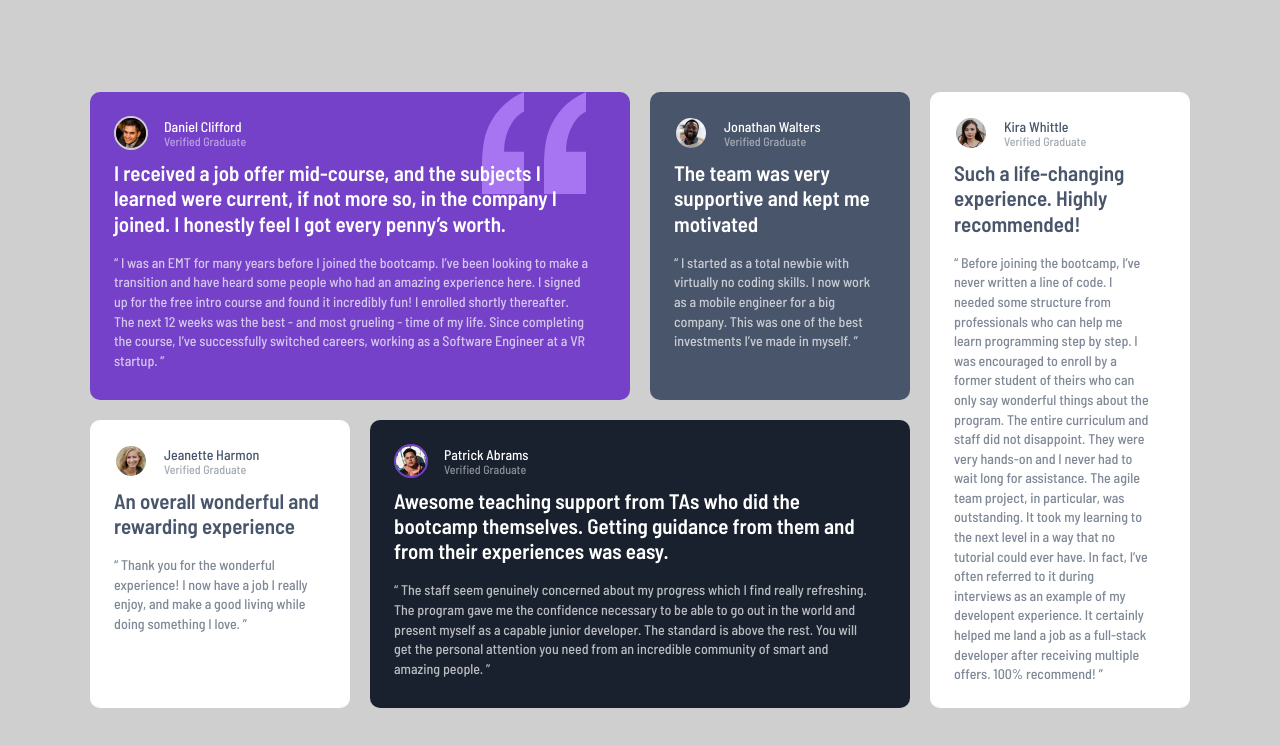
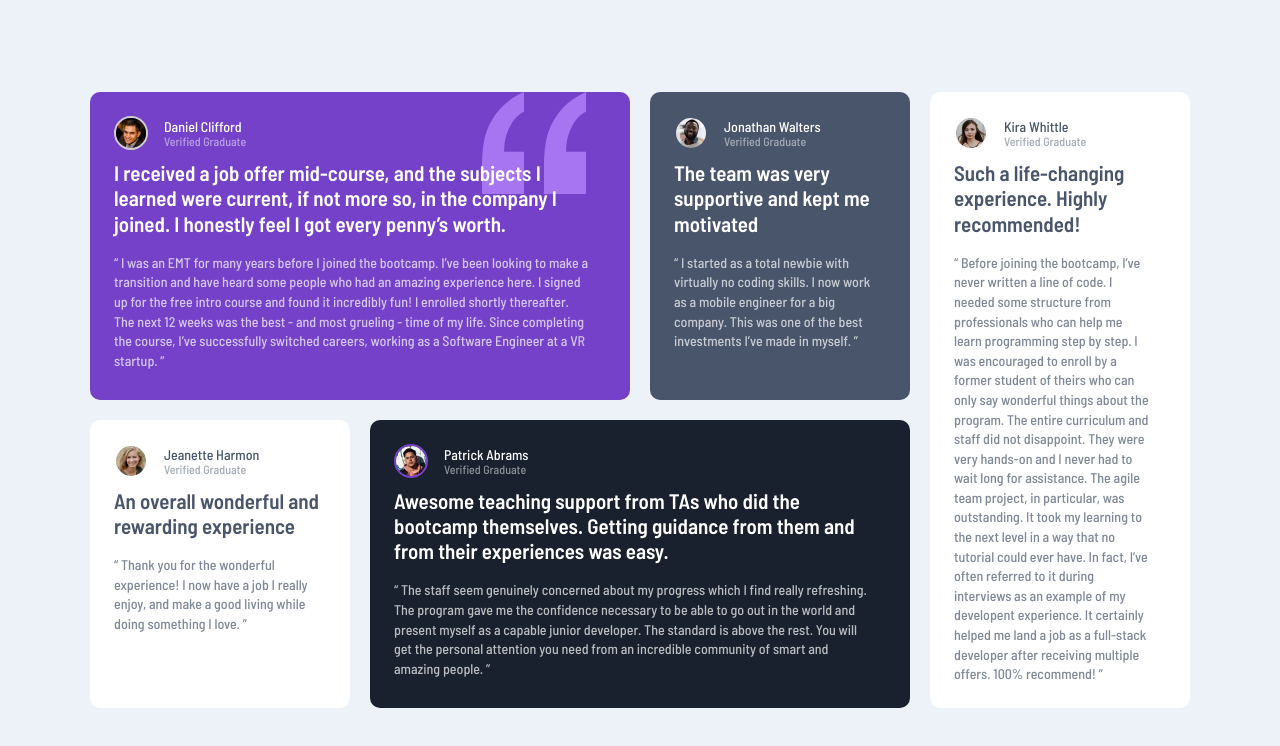
Before and after one commit to AlexanderC04/testimonials-grid-section, a plain HTML site: page index.html in a window 1280 px wide. Drawn offline with Linux system fonts and the light colour scheme.

Commit message:
Update style.css

```diff
--- a/style.css
+++ b/style.css
@@ -21,7 +21,7 @@
     place-items: center;
     width: 100%;
     min-height: 100vh;
-    background-color: var(--Lightgray);
+    background-color: var(--Lightgrayishblue);
 }
 
 .testimonials {
```
